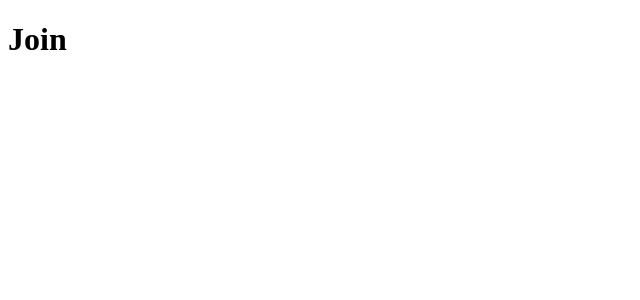
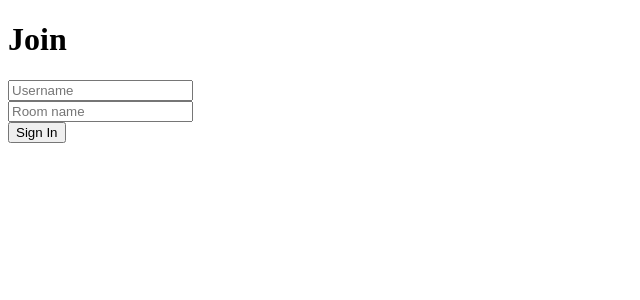
Before and after one commit to alexfrankcodes/devchat, a React (Create React App) app in the folder client/: page / in a window 1280 px wide. Shown: the top 300 px of the page, without its empty margins (0-640 px from the left). Built offline with nearby package versions, Linux system fonts and the light colour scheme.

Commit message:
Implemented Join component

```diff
--- a/client/src/components/Join.tsx
+++ b/client/src/components/Join.tsx
@@ -1,5 +1,39 @@
+import { useState } from "react";
+import { Link } from "react-router-dom";
+
 const Join = () => {
-  return <h1>Join</h1>;
+  const [name, setName] = useState("");
+  const [room, setRoom] = useState("");
+
+  return (
+    <div className="joinOuterContainer">
+      <div className="joinInnerHeader">
+        <h1>Join</h1>
+        <div>
+          <input
+            placeholder="Username"
+            type="text"
+            onChange={(event) => setName(event.target.value)}
+          />
+        </div>
+        <div>
+          <input
+            placeholder="Room name"
+            type="text"
+            onChange={(event) => setRoom(event.target.value)}
+          />
+        </div>
+        <Link
+          onClick={(event) => (!name || !room ? event.preventDefault() : null)}
+          to={`/chat?name=${name}&room=${room}`}
+        >
+          <button className="button" type="submit">
+            Sign In
+          </button>
+        </Link>
+      </div>
+    </div>
+  );
 };
 
 export default Join;
```
Also changed, not shown: client/styles/global.scss (added).
